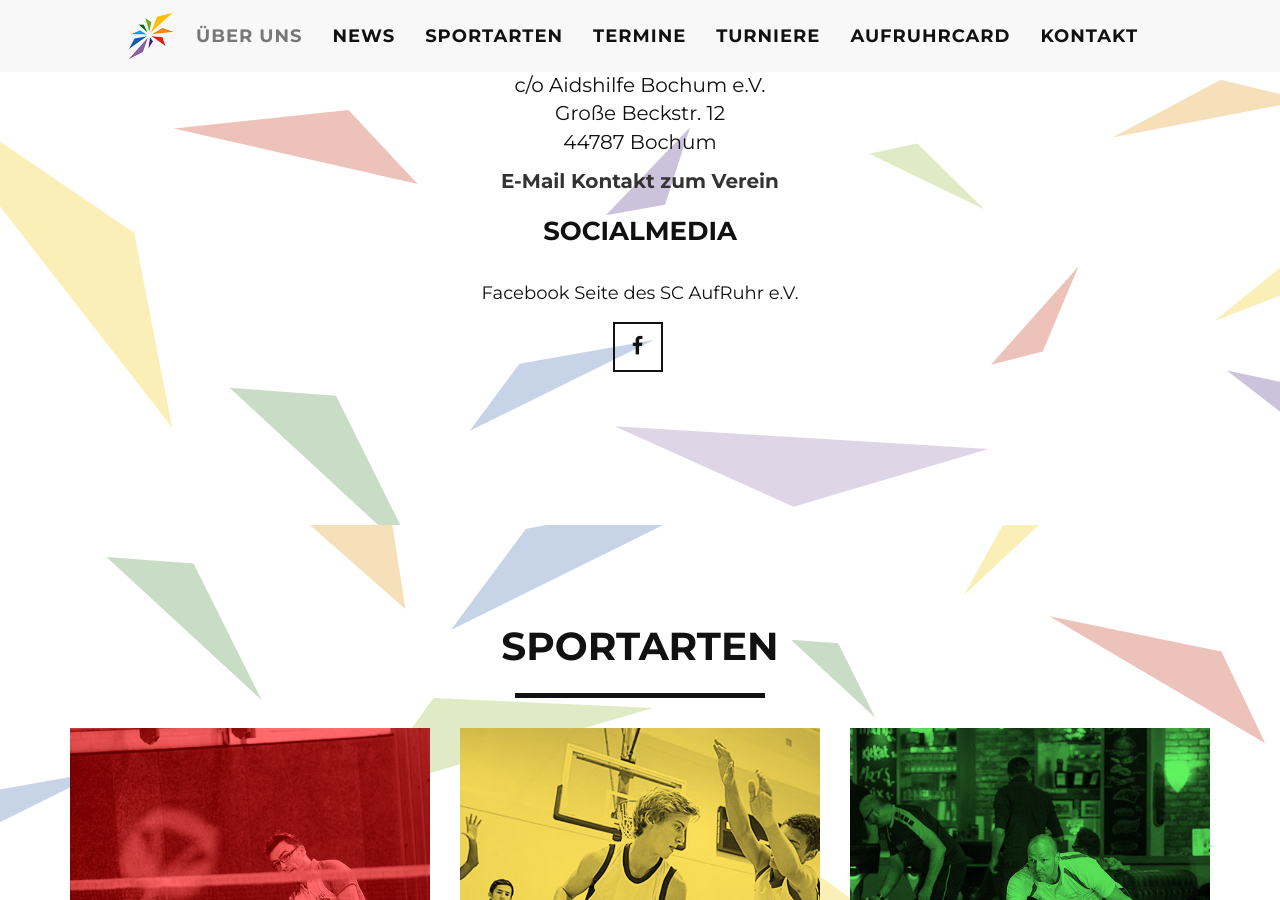
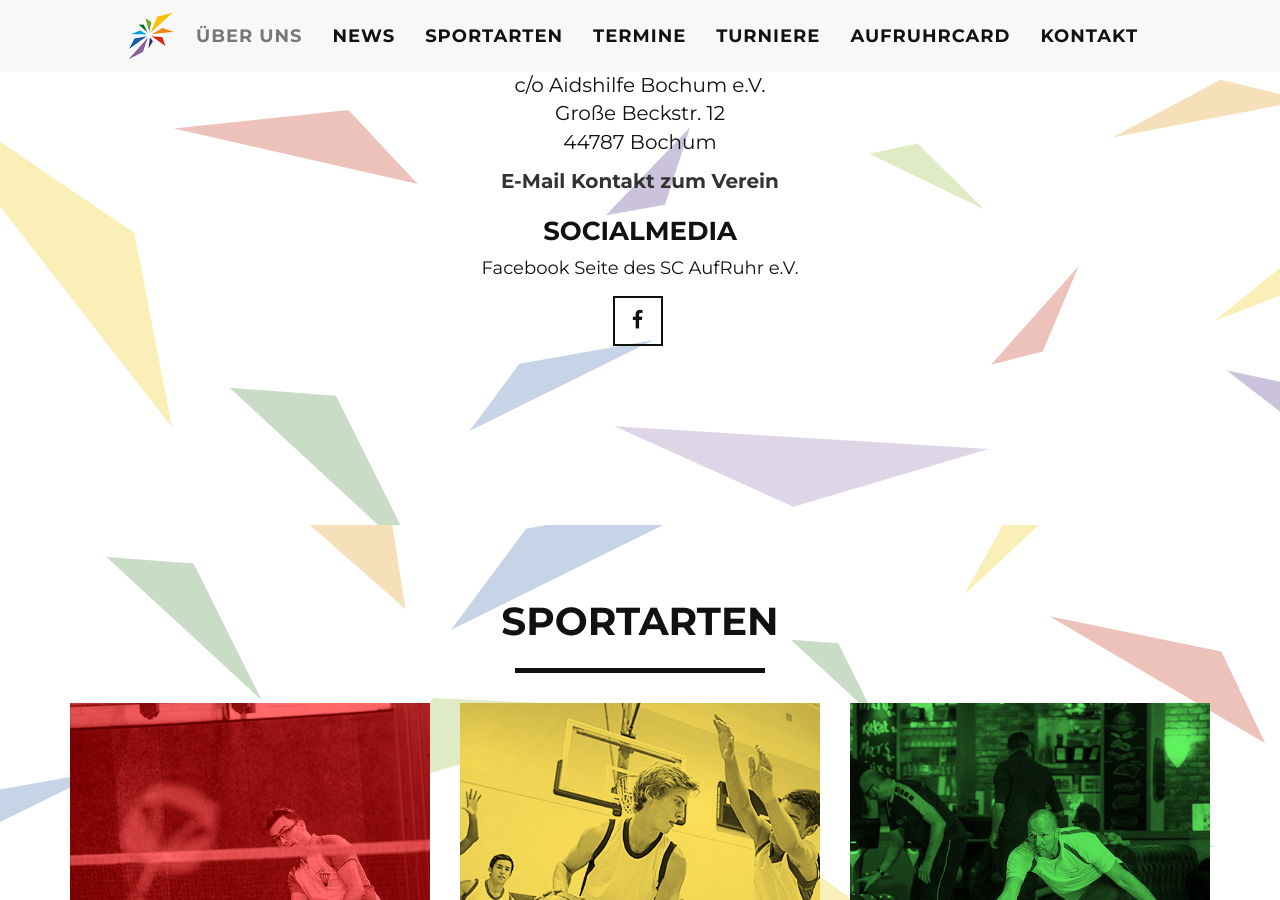
Before and after one commit to scarweb/scarweb.github.io, a Jekyll site: the page built from index.html, in a window 1280 px wide and 900 px high, scrolled down 1275 px. Built offline with Jekyll 4.4.1, drawn with Linux system fonts in a browser that asks for light colours.

Commit message:
Update about.html

```diff
--- a/_includes/about.html
+++ b/_includes/about.html
@@ -25,7 +25,7 @@
                        44787 Bochum<br>
                        <p><b><a href="mailto:Vorstand@sc-aufruhr.de">E-Mail Kontakt zum Verein</a></b></p>
                     </p>
-                      <h3>{{ site.footer.social }}</h3><br>
+                      <h3>{{ site.footer.social }}</h3>
                       Facebook Seite des SC AufRuhr e.V.<br>
                        <ul class="list-inline">
                         {% for network in site.social %}
```
